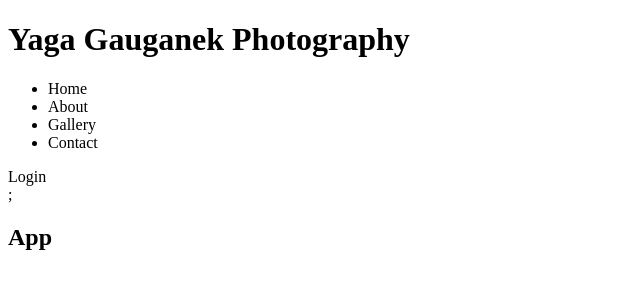
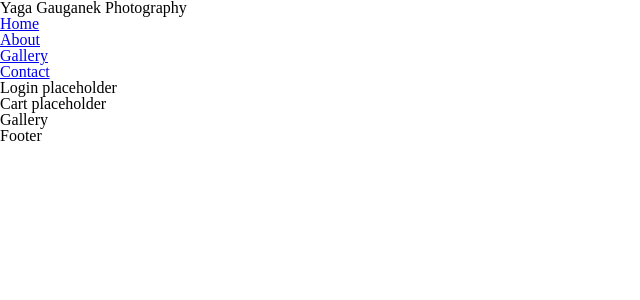
Before and after one commit to annettekk/d-Sereja-client, a React (Create React App) app: page /gallery in a window 1280 px wide. Shown: the top 300 px of the page, without its empty margins (0-640 px from the left). Built offline with nearby package versions, Linux system fonts and the light colour scheme.

Commit message:
added Helmet Routing for all pages, updated links in Header to pages, added missed div placeholder for cart button

```diff
--- a/public/index.html
+++ b/public/index.html
@@ -7,7 +7,8 @@
     <meta name="theme-color" content="#000000" />
     <meta
       name="description"
-      content="Web site created using create-react-app"
+      content="Portfolio website for Yaga Photography"
+      data-rh="true"
     />
     <link rel="apple-touch-icon" href="%PUBLIC_URL%/logo192.png" />
     <!--
@@ -24,7 +25,7 @@
       work correctly both with client-side routing and a non-root public URL.
       Learn how to configure a non-root public URL by running `npm run build`.
     -->
-    <title>React App</title>
+    <title>Yaga Photography Portfolio</title>
   </head>
   <body>
     <noscript>You need to enable JavaScript to run this app.</noscript>
--- a/src/App.js
+++ b/src/App.js
@@ -1,12 +1,29 @@
+import "./Reset.css"
 import "./App.css";
 import Header from "./Components/Header/Header";
+import Footer from "./Components/Footer/Footer"
+import { BrowserRouter, Routes, Route } from "react-router-dom";
+import Home from "./Pages/Home/Home"
+import About from "./Pages/About/About"
+import Contact from "./Pages/Contact/Contact"
+import Gallery from "./Pages/Gallery/Gallery"
 
 function App() {
   return (
-    <div className="App">
-      <Header></Header>
-      <h2>App</h2>
-    </div>
+    <>
+      <BrowserRouter>
+        <div className="App">
+          <Header></Header>
+          <Routes>
+            <Route path="/" element={<Home/>}></Route>
+            <Route path="/about" element={<About/>}></Route>
+            <Route path="/gallery" element={<Gallery/>}></Route>
+            <Route path="/contact" element={<Contact/>}></Route>
+          </Routes>
+          <Footer></Footer>
+        </div>
+      </BrowserRouter>
+    </>
   );
 }
 
--- a/src/Components/Header/Header.js
+++ b/src/Components/Header/Header.js
@@ -1,4 +1,5 @@
 import React from 'react'
+import { Link } from 'react-router-dom'
 
 export default function Header() {
   return (
@@ -7,14 +8,16 @@ export default function Header() {
         <h1>Yaga Gauganek Photography</h1>
         <nav>
           <ul>
-            <li>Home</li>
-            <li>About</li>
-            <li>Gallery</li>
-            <li>Contact</li>
+            <li className='navLi'> <Link className='link' to={"/"}>Home</Link></li>
+            <li className='navLi'> <Link className='link' to={"/about"}>About</Link></li>
+            <li className='navLi'> <Link className='link' to={"/gallery"}>Gallery</Link></li>
+            <li className='navLi'> <Link className='link' to={"/contact"}>Contact</Link></li>
+
           </ul>
         </nav>
-        <div>Login</div>
-      </header>;
+        <div>Login placeholder</div>
+        <div>Cart placeholder</div>
+      </header>
     </>
   )
 }
--- a/src/Pages/About/About.js
+++ b/src/Pages/About/About.js
@@ -1,9 +1,17 @@
 import React from "react";
 import "./About.css";
+import { Helmet } from "react-helmet-async";
 
 export default function About() {
   return (
     <>
+      <Helmet>
+        <title>Yaga Portfolio About Page</title>
+        <meta
+        name="description"
+        content="This is the about page for Yaga's Photography Portfoilio"/>
+        <link rel="canonical" href="/about"/>
+      </Helmet>
       <div>About</div>
     </>
   )
--- a/src/Pages/Contact/Contact.js
+++ b/src/Pages/Contact/Contact.js
@@ -1,9 +1,17 @@
 import React from "react";
 import "./Contact.css";
+import { Helmet } from "react-helmet-async";
 
 export default function Contact() {
   return (
     <>
+      <Helmet>
+        <title>Yaga Portfolio Contact Page</title>
+        <meta
+        name="description"
+        content="This is the contact page for Yaga's Photography Portfoilio"/>
+        <link rel="canonical" href="/contact"/>
+      </Helmet>
       <div>Contact</div>
     </>
   )
--- a/src/Pages/Gallery/Gallery.js
+++ b/src/Pages/Gallery/Gallery.js
@@ -1,9 +1,17 @@
 import React from "react";
 import "./Gallery.css";
+import { Helmet } from "react-helmet-async";
 
 export default function Gallery() {
   return (
     <>
+      <Helmet>
+        <title>Yaga Portfolio Gallery</title>
+        <meta
+        name="description"
+        content="This is the gallery page for Yaga's Photography Portfoilio"/>
+        <link rel="canonical" href="/gallery"/>
+      </Helmet>
       <div>Gallery</div>
     </>
   )
--- a/src/Pages/Home/Home.js
+++ b/src/Pages/Home/Home.js
@@ -1,10 +1,20 @@
 import React from "react";
 import "./Home.css";
+import { Helmet } from "react-helmet-async";
 
 export default function Home() {
   return (
     <>
-      <div>Home</div>
+    <Helmet>
+      <title>Yaga Portfolio Home Page</title>
+      <meta
+      name="description"
+      content="This is the home page for Yaga's Photography Portfoilio"/>
+      <link rel="canonical" href="/"/>
+    </Helmet>
+      <main>
+        <h2>Home Page</h2>
+      </main>
     </>
   )
 }
--- a/src/index.js
+++ b/src/index.js
@@ -1,10 +1,13 @@
 import React from "react";
 import ReactDOM from "react-dom/client";
 import App from "./App";
+import { HelmetProvider } from "react-helmet-async";
 
 const root = ReactDOM.createRoot(document.getElementById("root"));
 root.render(
   <React.StrictMode>
+    <HelmetProvider>
     <App />
+    </HelmetProvider>
   </React.StrictMode>
 );
```
